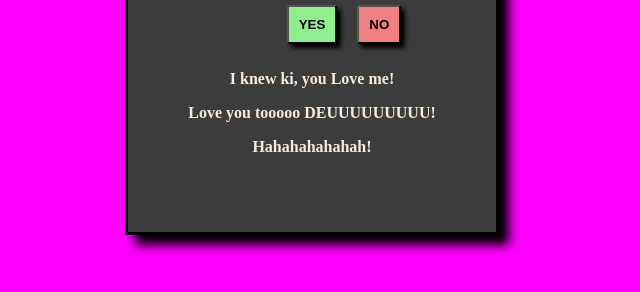
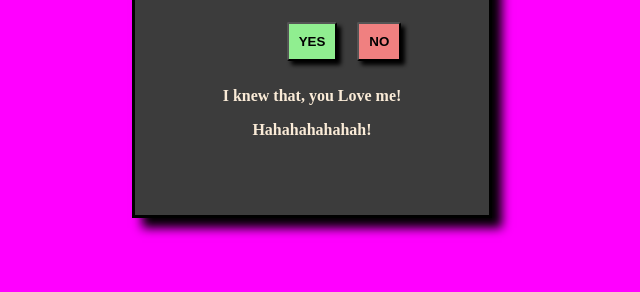
Before and after one commit to Titusindustries/Propose-InStyle, a plain HTML site: page index.html in a window 1280 px wide. Both pictures are taken after a click on the button "YES". Shown: the part 356-648 px from the top of the page, without its empty margins (328-968 px from the left). Drawn offline with Linux system fonts and the light colour scheme.

Commit message:
html update again

```diff
--- a/index.html
+++ b/index.html
@@ -12,8 +12,7 @@
         <button id="yeah">YES</button>
         <button id="nope">NO</button>
         <div id="dialog">
-            <p>I knew ki, you Love me!</p>
-            <p>Love you tooooo DEUUUUUUUUU!</p>
+            <p>I knew that, you Love me!</p>
             <p><b>Hahahahahahah!</b></p>
         </div>
     </div>
```
